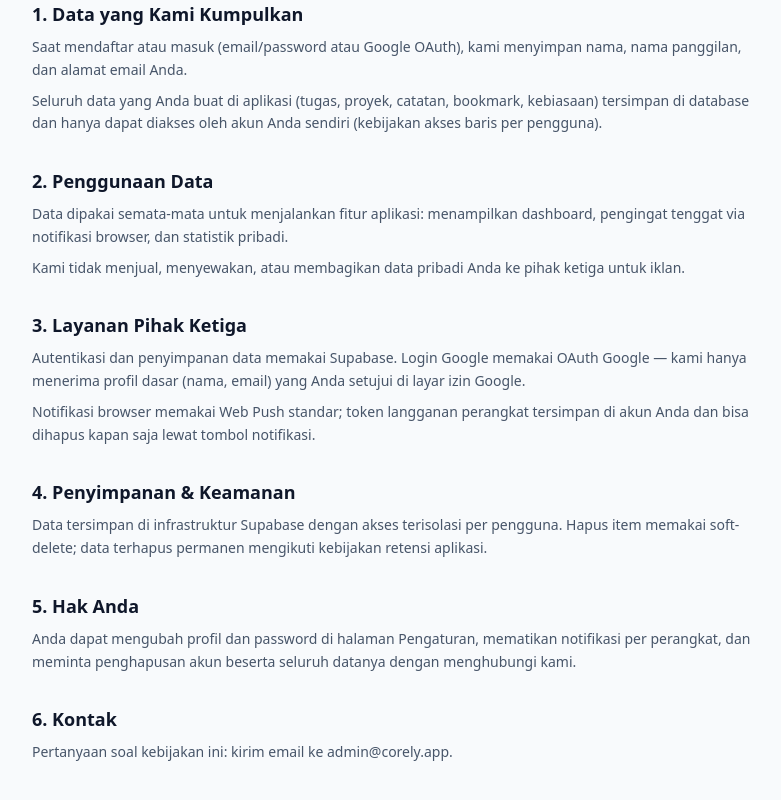
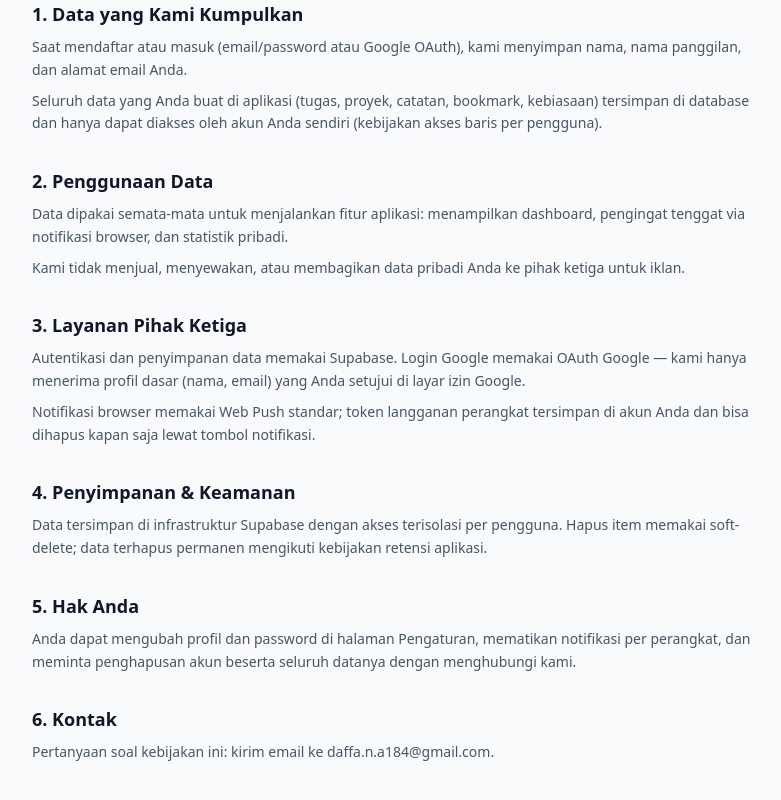
Before and after one commit to faaDNA/Corely, a Next.js app in the folder apps/web/: page /privacy in a window 1280 px wide. Shown: the part 200-1000 px from the top of the page, without its empty margins (248-1029 px from the left). Built offline with nearby package versions, Linux system fonts and the light colour scheme.

Commit message:
fix: privacy & terms

```diff
--- a/apps/web/app/privacy/page.tsx
+++ b/apps/web/app/privacy/page.tsx
@@ -42,7 +42,7 @@ const SECTIONS: { h: string; body: string[] }[] = [
   },
   {
     h: '6. Kontak',
-    body: ['Pertanyaan soal kebijakan ini: kirim email ke admin@corely.app.'],
+    body: ['Pertanyaan soal kebijakan ini: kirim email ke daffa.n.a184@gmail.com.'],
   },
 ];
 
--- a/apps/web/app/terms/page.tsx
+++ b/apps/web/app/terms/page.tsx
@@ -42,7 +42,7 @@ const SECTIONS: { h: string; body: string[] }[] = [
   },
   {
     h: '6. Kontak',
-    body: ['Pertanyaan soal syarat ini: kirim email ke admin@corely.app.'],
+    body: ['Pertanyaan soal syarat ini: kirim email ke daffa.n.a184@gmail.com.'],
   },
 ];
 
```
